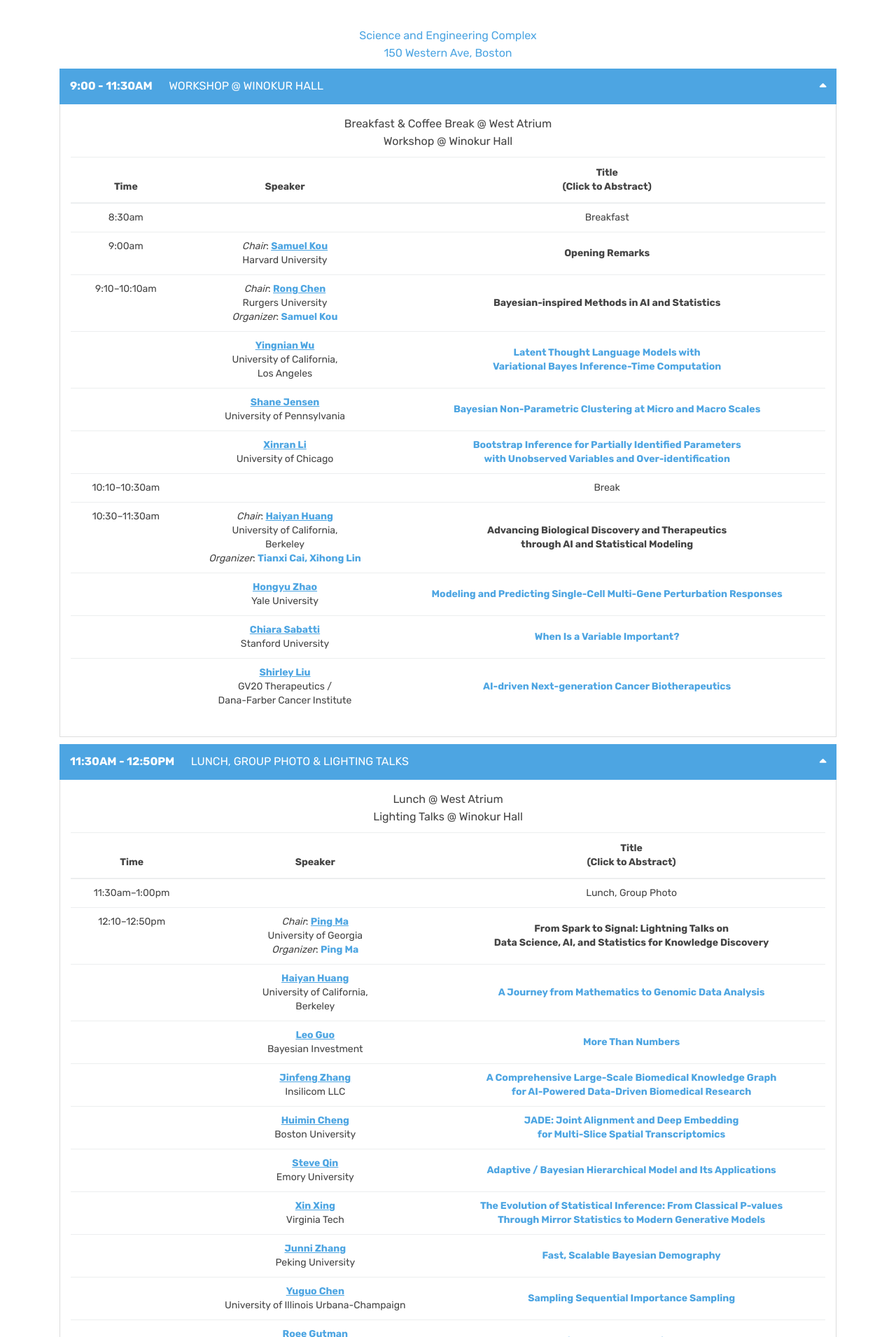
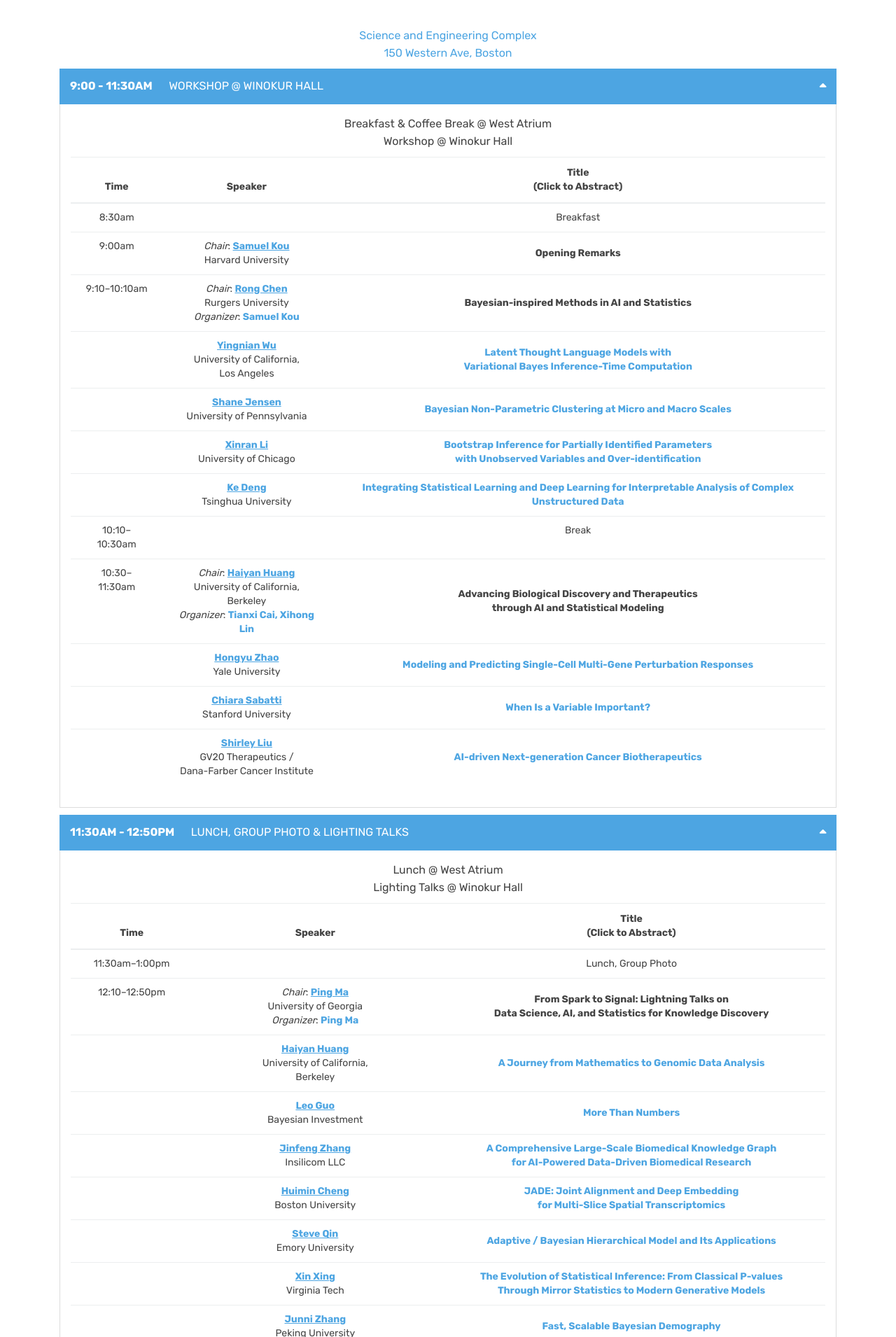
Before and after one commit to cccfran/junliu-workshop, a Jekyll site: the page built from index.html, in a window 1280 px wide. Shown: the part 2056-3966 px from the top of the page at 70% size. Built offline with Jekyll 4.4.1, drawn with Linux system fonts in a browser that asks for light colours; nearby versions of some CDN libraries; library files that are not in the unit come from our copies; some of the changed lines change nothing that is shown.

Commit message:
add ke deng

```diff
--- a/_data/speakers.json
+++ b/_data/speakers.json
@@ -60,6 +60,16 @@
   },
   {
     "id": 6,
+    "time": "",
+    "first": "Ke",
+    "last": "Deng",
+    "title": "Integrating Statistical Learning and Deep Learning for Interpretable Analysis of Complex Unstructured Data",
+    "abstract": "The great success of large deep learning models in various applications in recent years have encouraged many researchers to seek improved performance by utilizing larger models and bigger data in practical problems involving unstructured data, leading to psychological implications to pursuit large models everywhere. However, the fundamental principle of statistical modelling tells us that an over-flexible large model without a clear focus on unique features of the problem of interest would often lead to inefficient utilization of data and sub-optimal results. In this talk, I will provide a few examples in analyzing complex unstructured data, including texts, videos and multimodal data, that deep learning can be greatly enhanced by statical learning once we integrate them wisely. We hope these examples could inspire more research efforts on developing advanced statistical approaches with competitive performance and transparent interpretation for analyzing complex unstructured data on top of deep learning.",
+    "ins": "Tsinghua University",
+    "url": "https://www.kdeng.stat.tsinghua.edu.cn/en/"
+  },
+  {
+    "id": 6.5,
     "time": "10:10–10:30am",
     "title": "Break"
   },
```
